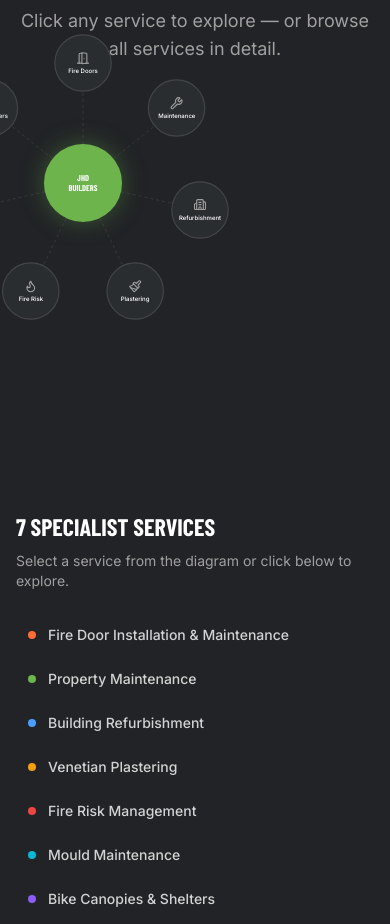
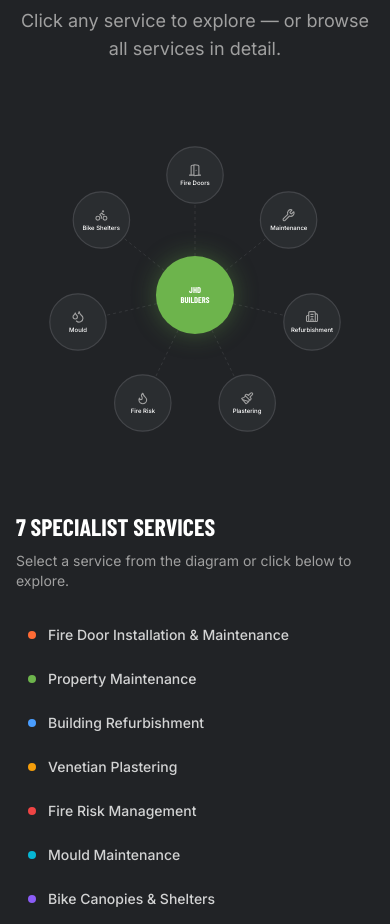
Before and after one commit to vishal-mayo/jhd-builders-website, a React (Vite) app: page / in a window 390 px wide. Shown: the part 2280-3204 px from the top of the page. Built offline with nearby package versions, Linux system fonts and the light colour scheme; a web font is replaced by a local one.

Commit message:
Simplify services wheel centering with flexbox
- Wrapped entire component in flex justify-center items-center
- Each breakpoint shows appropriate scaled version
- ScaledWheel component calculates exact dimensions
- Proper transform scaling from top-left origin

```diff
--- a/src/components/ServicesWheel.jsx
+++ b/src/components/ServicesWheel.jsx
@@ -10,15 +10,35 @@ function nodePos(i) {
 
 export default function ServicesWheel({ selected, onSelect }) {
   return (
-    <div>
-      {/* Radial Wheel - All screens */}
-      <div className="relative w-full overflow-visible">
-        {/* Mobile: 60% scale, centered */}
+    <div className="flex justify-center items-center w-full">
+      {/* Mobile: 60% scale */}
+      <div className="md:hidden">
+        <ScaledWheel scale={0.6} selected={selected} onSelect={onSelect} />
+      </div>
+
+      {/* Tablet: 75% scale */}
+      <div className="hidden md:block lg:hidden">
+        <ScaledWheel scale={0.75} selected={selected} onSelect={onSelect} />
+      </div>
+
+      {/* Desktop: Full size */}
+      <div className="hidden lg:block">
+        <ScaledWheel scale={1} selected={selected} onSelect={onSelect} />
+      </div>
+    </div>
+  )
+}
+
+function ScaledWheel({ scale, selected, onSelect }) {
+  const scaledWidth = 560 * scale
+  const scaledHeight = 560 * scale
+
+  return (
     <div
-          className="relative mx-auto md:hidden"
+      className="relative"
       style={{
-            width: 336,
-            height: 336,
+        width: scaledWidth,
+        height: scaledHeight,
       }}
     >
       <div
@@ -26,51 +46,12 @@ export default function ServicesWheel({ selected, onSelect }) {
         style={{
           width: 560,
           height: 560,
-              transform: 'scale(0.6)',
+          transform: `scale(${scale})`,
           transformOrigin: 'top left',
-              left: -112,
-              top: -112
+          left: 0,
+          top: 0
         }}
       >
-            <WheelContent selected={selected} onSelect={onSelect} />
-          </div>
-        </div>
-
-        {/* Tablet: 75% scale */}
-        <div
-          className="relative mx-auto hidden md:block lg:hidden"
-          style={{
-            width: 420,
-            height: 420,
-          }}
-        >
-          <div
-            className="absolute"
-            style={{
-              width: 560,
-              height: 560,
-              transform: 'scale(0.75)',
-              transformOrigin: 'top left',
-              left: -70,
-              top: -70
-            }}
-          >
-            <WheelContent selected={selected} onSelect={onSelect} />
-          </div>
-        </div>
-
-        {/* Desktop: Full size */}
-        <div className="relative mx-auto hidden lg:block" style={{ width: 560, height: 560 }}>
-          <WheelContent selected={selected} onSelect={onSelect} />
-        </div>
-      </div>
-    </div>
-  )
-}
-
-function WheelContent({ selected, onSelect }) {
-  return (
-    <>
         <svg className="absolute inset-0 pointer-events-none" width="560" height="560">
           {SERVICES.map((s, i) => {
             const { a } = nodePos(i)
@@ -129,6 +110,7 @@ function WheelContent({ selected, onSelect }) {
             </motion.button>
           )
         })}
-    </>
+      </div>
+    </div>
   )
 }
```
Lines whose indentation alone changed are shown as unchanged.
